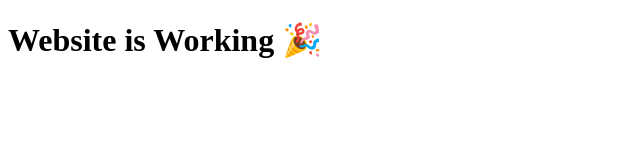
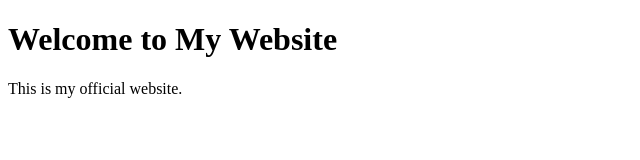
Before and after one commit to GaneshGunna/yukti-tiffins, a website: page index.html in a window 1280 px wide. Shown: the whole page, without its empty margins (0-640 px from the left). Drawn offline with Linux system fonts and the light colour scheme.

Commit message:
Update title and heading for portfolio website

```diff
--- a/index.html
+++ b/index.html
@@ -1,9 +1,10 @@
 <!DOCTYPE html>
 <html>
 <head>
-  <title>My Website</title>
+    <title>Ganesh Portfolio</title>
 </head>
 <body>
-  <h1>Website is Working 🎉</h1>
+    <h1>Welcome to My Website</h1>
+    <p>This is my official website.</p>
 </body>
 </html>
```
